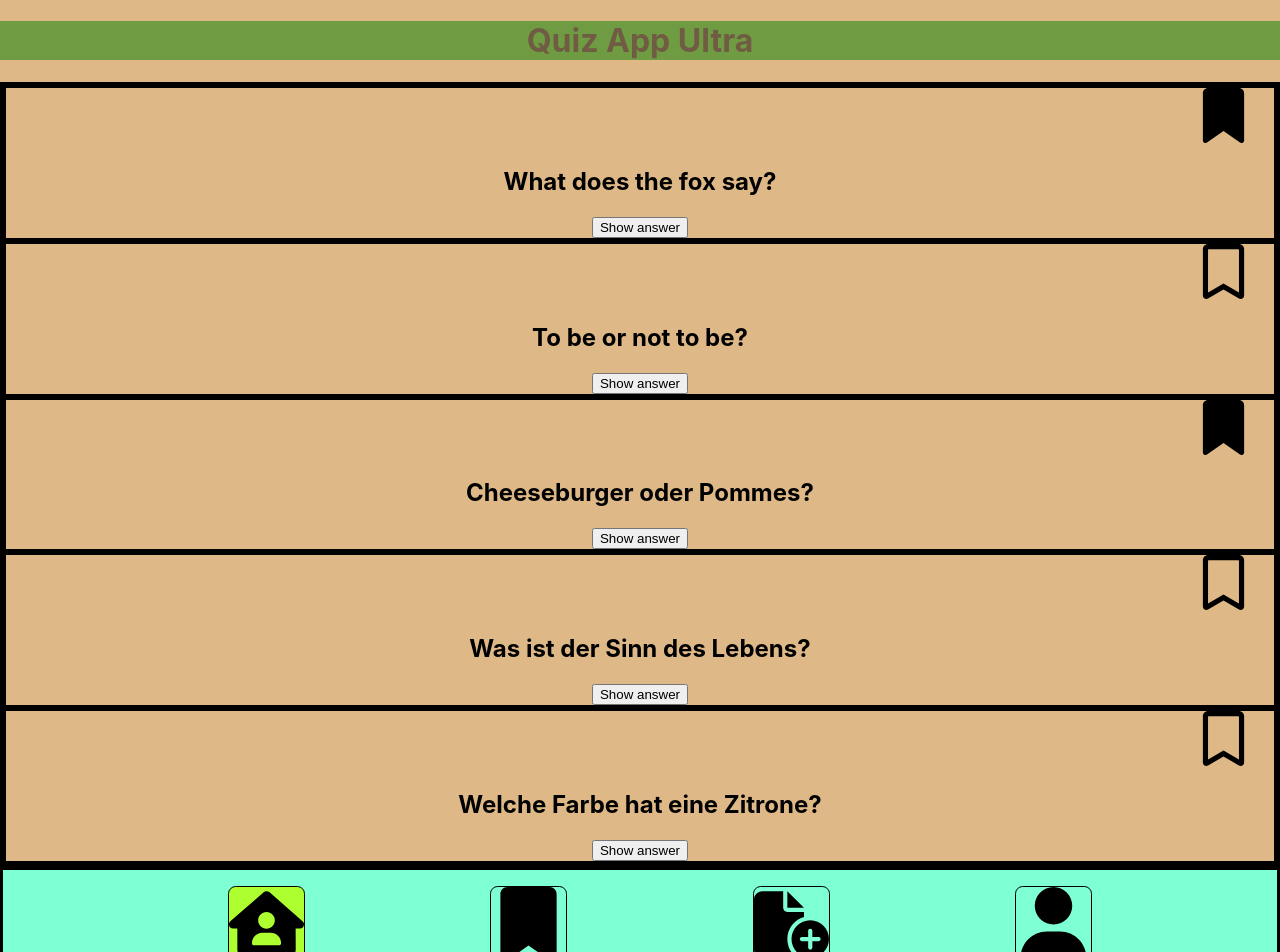
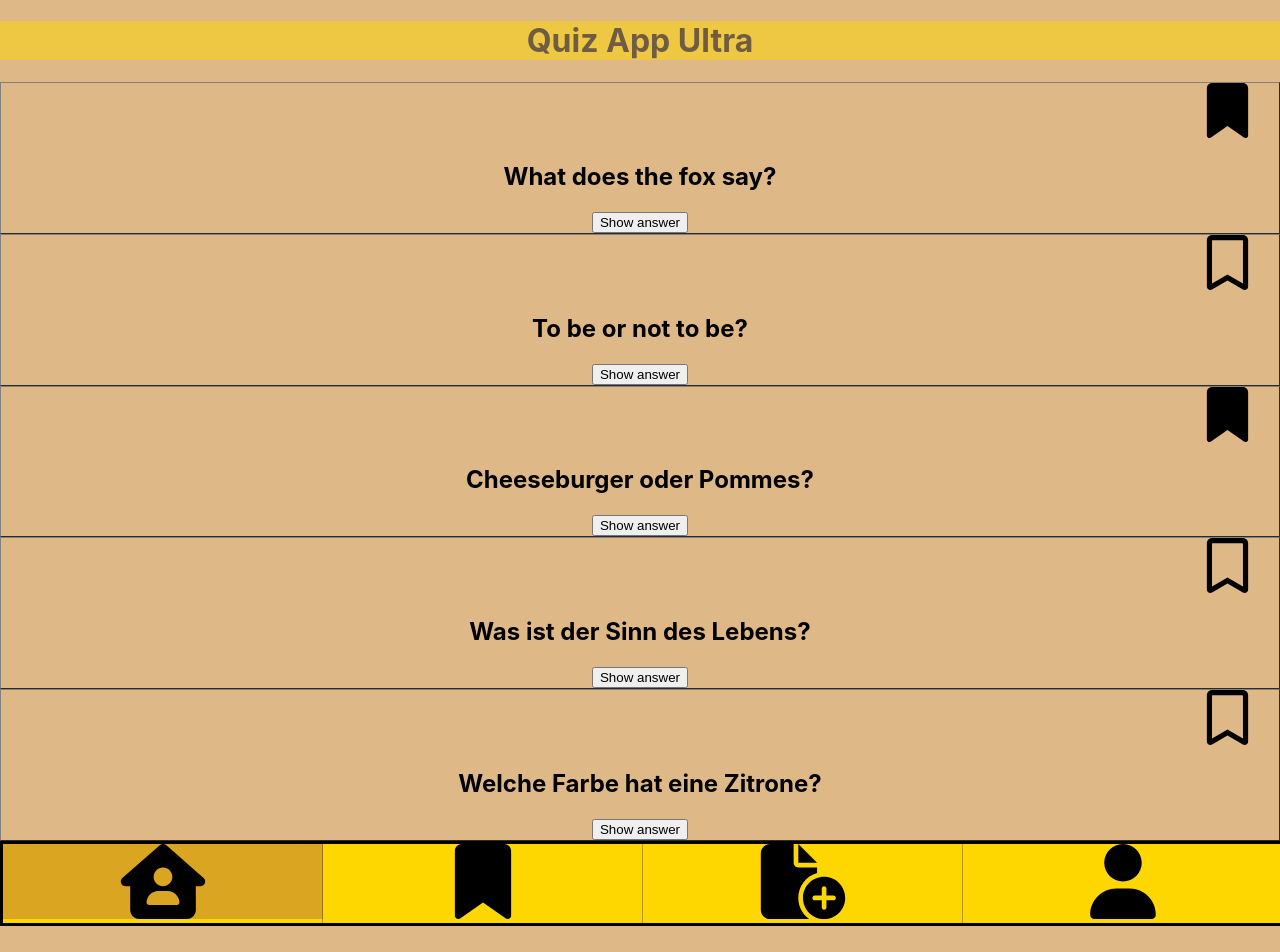
Before and after one commit to Justus-Becker-Rabbenstein/quiz-app-ultra, a React (Create React App) app: page / in a window 1280 px wide. Shown: the top 952 px of the page. After the commit the page ends 926 px from the top, so only its background shows below. Built offline with nearby package versions, Linux system fonts and the light colour scheme.

Commit message:
refactoring of header and footer modules for better user expenrience

```diff
--- a/src/components/card/Card.css
+++ b/src/components/card/Card.css
@@ -1,14 +1,13 @@
 .card {
-  border: 3px solid black;
 }
 .card__item {
 }
 .card_button {
 }
-.card__section{
-  border: 3px solid black;
+.card__section {
+  border: 1px outset grey;
 }
-.card__bookmark{
+.card__bookmark {
   position: relative;
   top: 0%;
   right: -46%;
--- a/src/components/header/Header.css
+++ b/src/components/header/Header.css
@@ -3,5 +3,5 @@
   top: 0;
   width: 100vw;
   opacity: 50%;
-  background-color: green;
+  background-color: gold;
 }
--- a/src/components/navigation/Navigation.css
+++ b/src/components/navigation/Navigation.css
@@ -1,23 +1,30 @@
 .navbar {
   border: 3px solid black;
   position: static;
-  background-color: aquamarine;
+  background-color: goldenrod;
+  height: 100%;
+  width: 100%;
 }
 .navbar__ul {
-  display: flex;
-  flex-direction: row;
-  flex-wrap: wrap;
-  justify-content: space-evenly;
+  display: grid;
+  grid-template-columns: 1fr 1fr 1fr 1fr;
   list-style-type: none;
+  padding: 0px;
+  margin: 0px;
+  min-height: 100%;
+  position: sticky;
+  bottom: 0;
 }
 .navbar_li {
+  height: 100%;
+  width: 100%;
+  background-color: gold;
+  box-shadow: 0px 0px 0px 1px rgba(0, 0, 0, 0.3);
 }
 .navbar__button {
   height: 75px;
-  width: 75px;
-  border: 1px solid black;
-  border-radius: 10%;
+  width: 100%;
 }
 .navbar__button__highlight {
-  background-color: greenyellow;
+  background-color: goldenrod;
 }
```
Also changed, not shown: src/pages/cards/Cards.js (+8 -8 lines).
